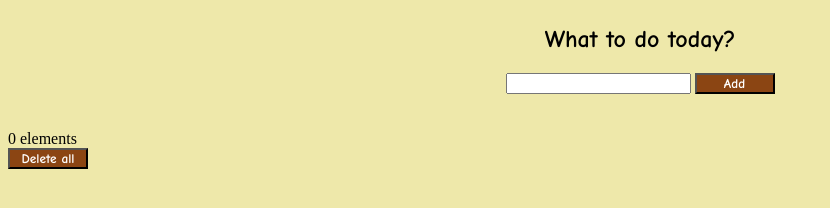
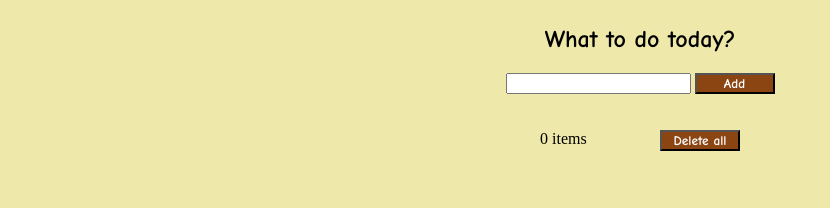
Before and after one commit to malyfko/TODO-List, a plain HTML site: page index.html in a window 1280 px wide. Shown: the whole page, without its empty margins (0-830 px from the left). Drawn offline with nearby package versions, Linux system fonts and the light colour scheme.

Commit message:
Update index.html

```diff
--- a/index.html
+++ b/index.html
@@ -17,8 +17,10 @@
 
 	    <ul></ul>
 	</div>
-	<div class="sum">0 elements</div>
-	<button id="delete">Delete all</button>
+	<div class="footer">
+	        <div id="sum">0 items</div>
+	        <button id="delete">Delete all</button>
+    	</div>
 </body>
 
 </html>
```
